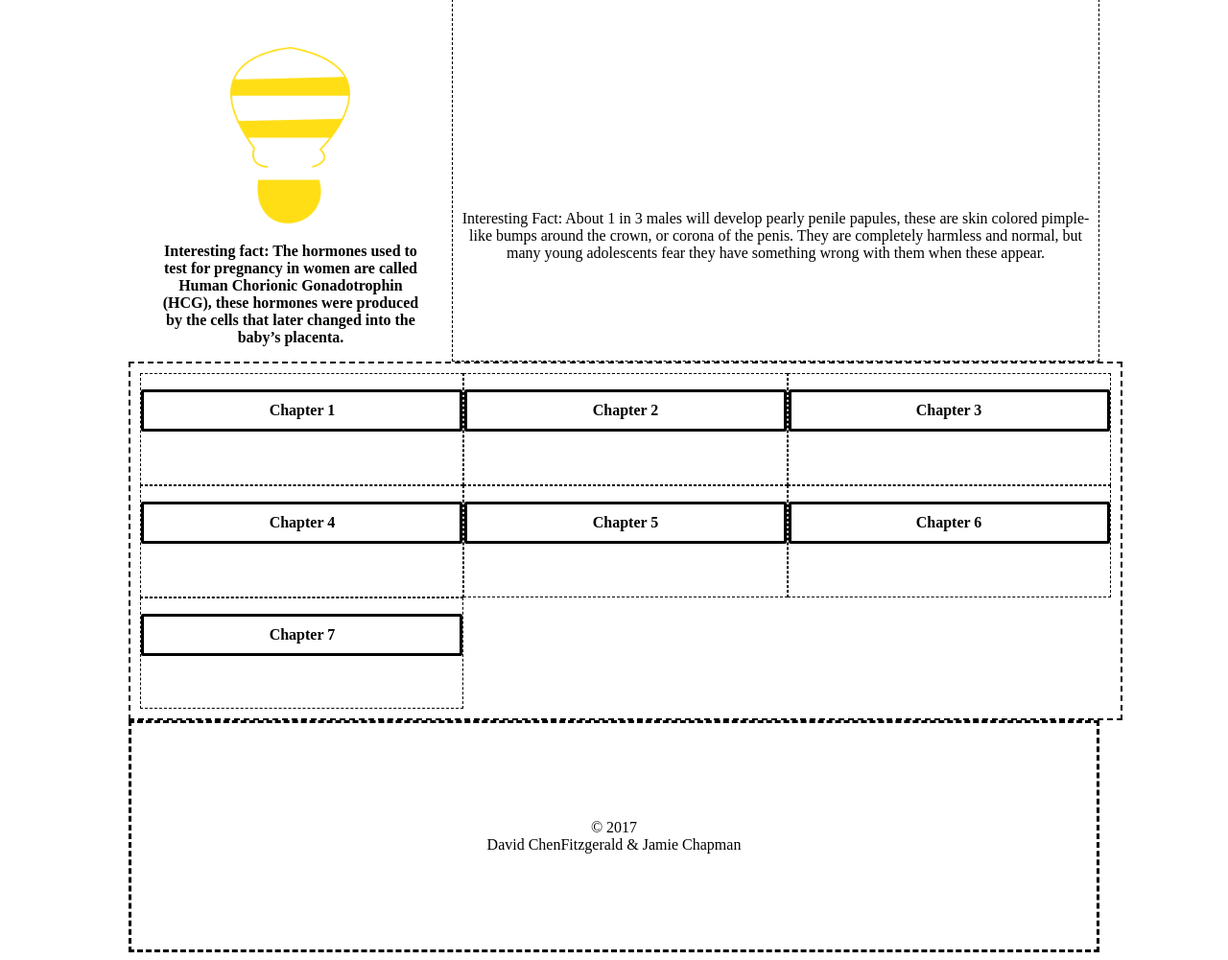
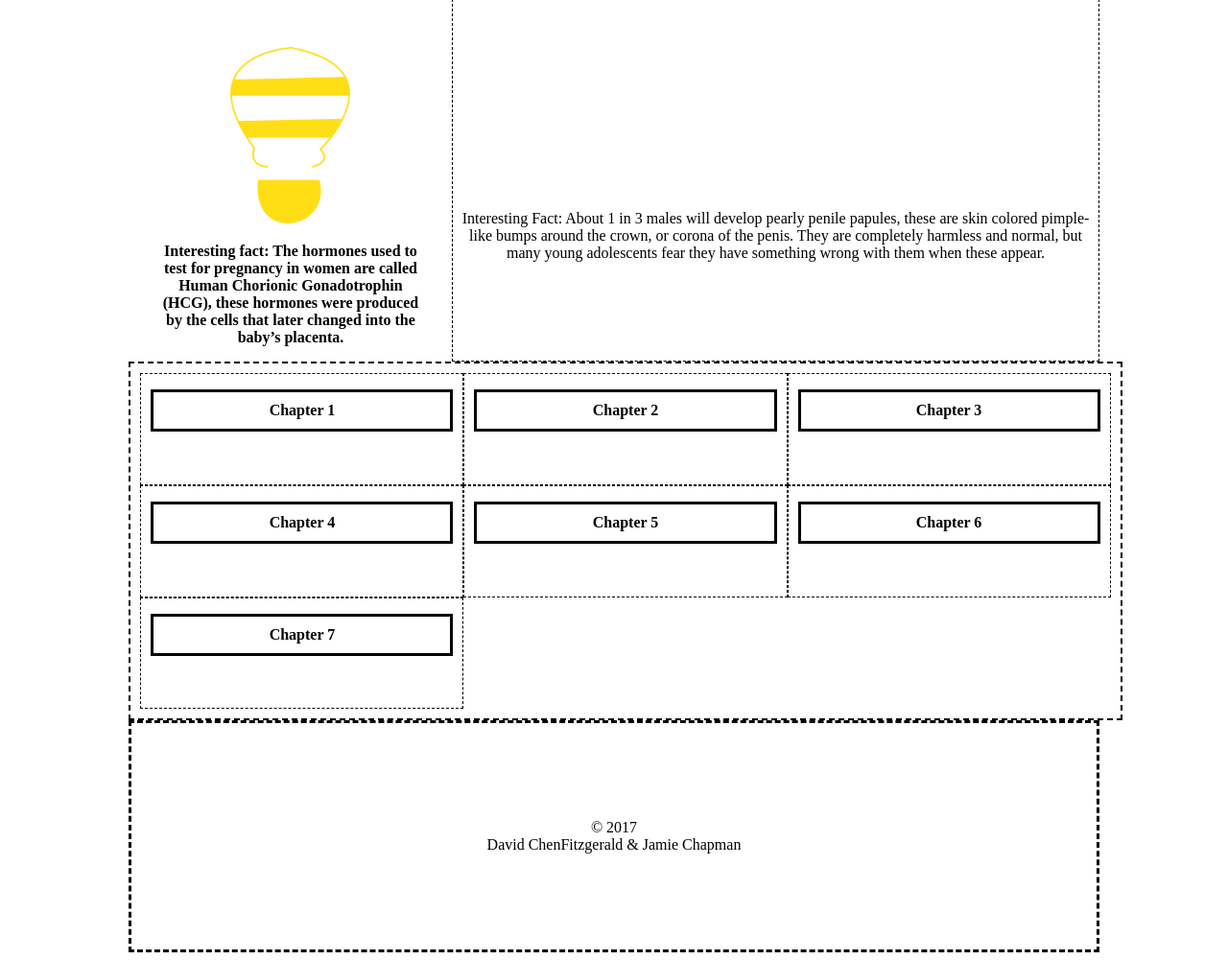
Before and after one commit to davidfitz314/BirdandB, a PHP site: page / in a window 1280 px wide. Shown: the part 1560-2561 px from the top of the page at 96% size. Run offline with PHP 8.4, Linux system fonts and the light colour scheme.

Commit message:
adding in a chapter section to the homepage

```diff
--- a/includes/styles.css
+++ b/includes/styles.css
@@ -126,7 +126,8 @@ header {
 .single1chap p{
 	padding: 10px;
 	border: solid black;
-	border-radius: 2px;
+	margin-left: 10px;
+	margin-right: 10px;
 }
 
 .single2chap {
@@ -141,7 +142,8 @@ header {
 .single2chap p{
 	padding: 10px;
 	border: solid black;
-	border-radius: 2px;
+	margin-left: 10px;
+	margin-right: 10px;
 }
 
 .single3chap {
@@ -156,7 +158,8 @@ header {
 .single3chap p{
 	padding: 10px;
 	border: solid black;
-	border-radius: 2px;
+	margin-left: 10px;
+	margin-right: 10px;
 }
 
 .row2chap {
@@ -177,7 +180,8 @@ header {
 .single4chap p{
 	padding: 10px;
 	border: solid black;
-	border-radius: 2px;
+	margin-left: 10px;
+	margin-right: 10px;
 }
 
 .single5chap {
@@ -192,7 +196,8 @@ header {
 .single5chap p{
 	padding: 10px;
 	border: solid black;
-	border-radius: 2px;
+	margin-left: 10px;
+	margin-right: 10px;
 }
 
 .single6chap {
@@ -207,7 +212,8 @@ header {
 .single6chap p{
 	padding: 10px;
 	border: solid black;
-	border-radius: 2px;
+	margin-left: 10px;
+	margin-right: 10px;
 }
 
 .row3chap {
@@ -228,7 +234,8 @@ header {
 .single7chap p{
 	padding: 10px;
 	border: solid black;
-	border-radius: 2px;
+	margin-left: 10px;
+	margin-right: 10px;
 }
 
 footer {
```
Also changed, not shown: 1 other file.
